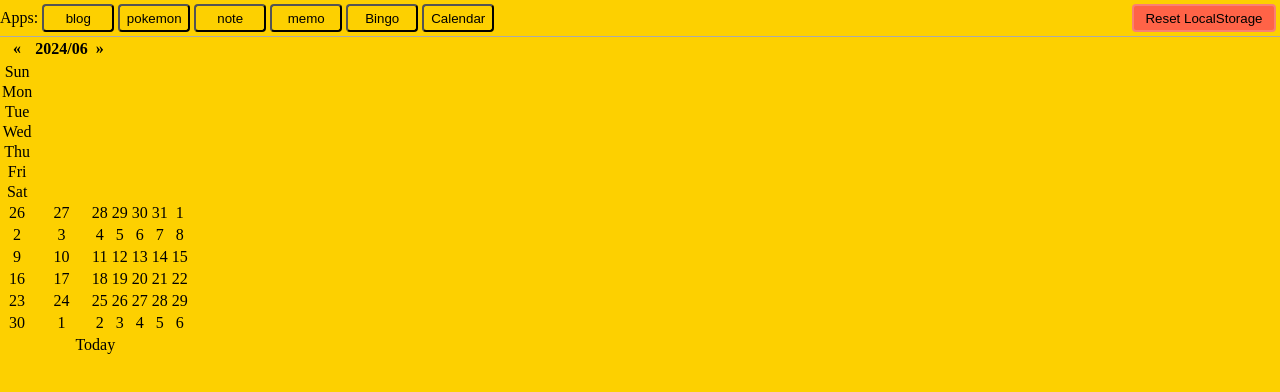
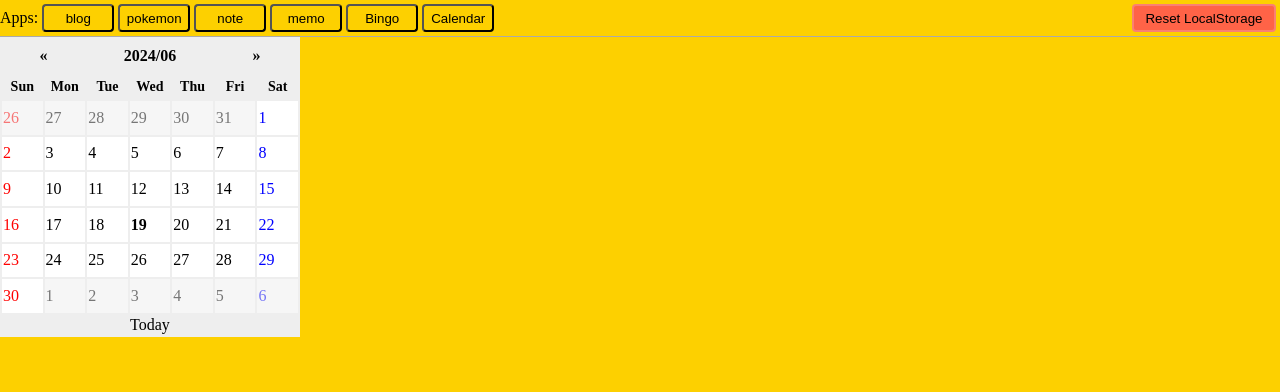
Before and after one commit to kentem-hi-murota/ReactTraining, a React (Vite) app: page / in a window 1280 px wide. Both pictures are taken after a click on the button "Calendar". Shown: the top 392 px of the page. Built offline with nearby package versions, Linux system fonts and the light colour scheme; no server answers; the database is empty; the HTML template or start-up script is replaced by a standard one.

Commit message:
カレンダーのスタイリング

```diff
--- a/src/Components/Calendar/Calendar.tsx
+++ b/src/Components/Calendar/Calendar.tsx
@@ -1,3 +1,4 @@
+import { css } from '@emotion/react';
 import { useState } from 'react';
 
 interface DateType {
@@ -19,15 +20,18 @@ function Calendar() {
         return { date: d - i, isToday: false, isDisabled: true };
       })
       .reverse();
+
     const lastDate = new Date(currentYear, currentMonth + 1, 0).getDate();
     const body: DateType[] = [...Array(lastDate)].map((_, i) => {
       return { date: i + 1, isToday: false, isDisabled: false };
     });
     body[today.getDate() - 1].isToday = currentMonth === today.getMonth() && currentYear === today.getFullYear();
+
     const lastDay = new Date(currentYear, currentMonth + 1, 0).getDay();
     const tail: DateType[] = [...Array(7 - lastDay - 1)].map((_, i) => {
       return { date: i + 1, isToday: false, isDisabled: true };
     });
+
     const dates = [...head, ...body, ...tail];
     const weekLength = Math.floor(dates.length / 7);
     const weeks: DateType[][] = [...Array(weekLength)].map(() => [...Array(7)]);
@@ -37,33 +41,39 @@ function Calendar() {
     return weeks;
   };
 
-  // getCalendar().map((week) => console.log(week));
   return (
     <div>
-      <table>
-        <thead>
+      <table css={calendarStyle}>
+        <thead css={calendarHeaderStyle}>
           <tr>
-            <th>&laquo;</th>
-            <th>
+            <th colSpan={2}>&laquo;</th>
+            <th colSpan={3}>
               {currentYear}/{(currentMonth + 1).toString().padStart(2, '0')}
             </th>
-            <th>&raquo;</th>
+            <th colSpan={2}>&raquo;</th>
           </tr>
-          <tr></tr>
-          <tr>Sun</tr>
-          <tr>Mon</tr>
-          <tr>Tue</tr>
-          <tr>Wed</tr>
-          <tr>Thu</tr>
-          <tr>Fri</tr>
-          <tr>Sat</tr>
+          <tr>
+            <td css={calendarDayStyle}>Sun</td>
+            <td css={calendarDayStyle}>Mon</td>
+            <td css={calendarDayStyle}>Tue</td>
+            <td css={calendarDayStyle}>Wed</td>
+            <td css={calendarDayStyle}>Thu</td>
+            <td css={calendarDayStyle}>Fri</td>
+            <td css={calendarDayStyle}>Sat</td>
+          </tr>
         </thead>
         <tbody>
           {getCalendar().map((week, i) => {
             return (
               <tr key={'week' + i}>
                 {week.map((date, j) => (
-                  <td key={'date' + j}>{date.date}</td>
+                  <td
+                    key={'date' + j}
+                    css={calendarDateStyle}
+                    className={(date.isToday ? 'today' : '') + (date.isDisabled ? 'disabled' : '')}
+                  >
+                    {date.date}
+                  </td>
                 ))}
               </tr>
             );
@@ -79,4 +89,42 @@ function Calendar() {
   );
 }
 
+const calendarStyle = css({
+  background: '#EEE',
+  width: '300px',
+  height: '300px',
+});
+
+const calendarHeaderStyle = css({
+  '& th': css({ padding: '8px 0' }),
+});
+
+const calendarDayStyle = css({
+  fontSize: '14px',
+  fontWeight: 'bold',
+  padding: '4px 0',
+});
+
+const calendarDateStyle = css({
+  background: 'white',
+  textAlign: 'left',
+  width: '36px',
+  height: '24px',
+
+  '&.disabled': css({
+    opacity: '0.5',
+  }),
+
+  '&.today': css({
+    fontWeight: 'bold',
+  }),
+
+  '&:nth-child(1)': css({
+    color: 'red',
+  }),
+  '&:nth-child(7)': css({
+    color: 'blue',
+  }),
+});
+
 export default Calendar;
```
